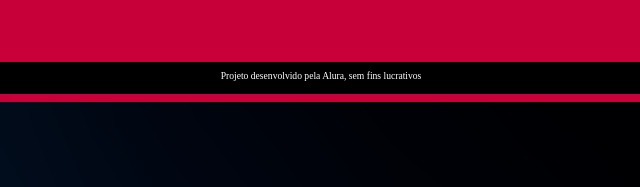
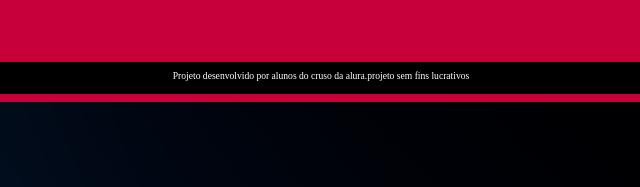
Before and after one commit to BatataArmada/Cart-o-alura-projeto-3-do-4-bimestre, a plain HTML site: page index.html in a window 1280 px wide. Shown: the part 706-893 px from the top of the page, 327-967 px from the left. Drawn offline with Linux system fonts and the light colour scheme.

Commit message:
Update index.html

```diff
--- a/index.html
+++ b/index.html
@@ -23,7 +23,7 @@
         </section>
     </main>
     <footer>
-        <p>Projeto desenvolvido pela Alura, sem fins lucrativos</p>
+        <p>Projeto desenvolvido por alunos do cruso da alura.projeto sem fins lucrativos</p>
     </footer>
     <script src="app.js"></script>
     <script src="perguntas.js"></script>
```
